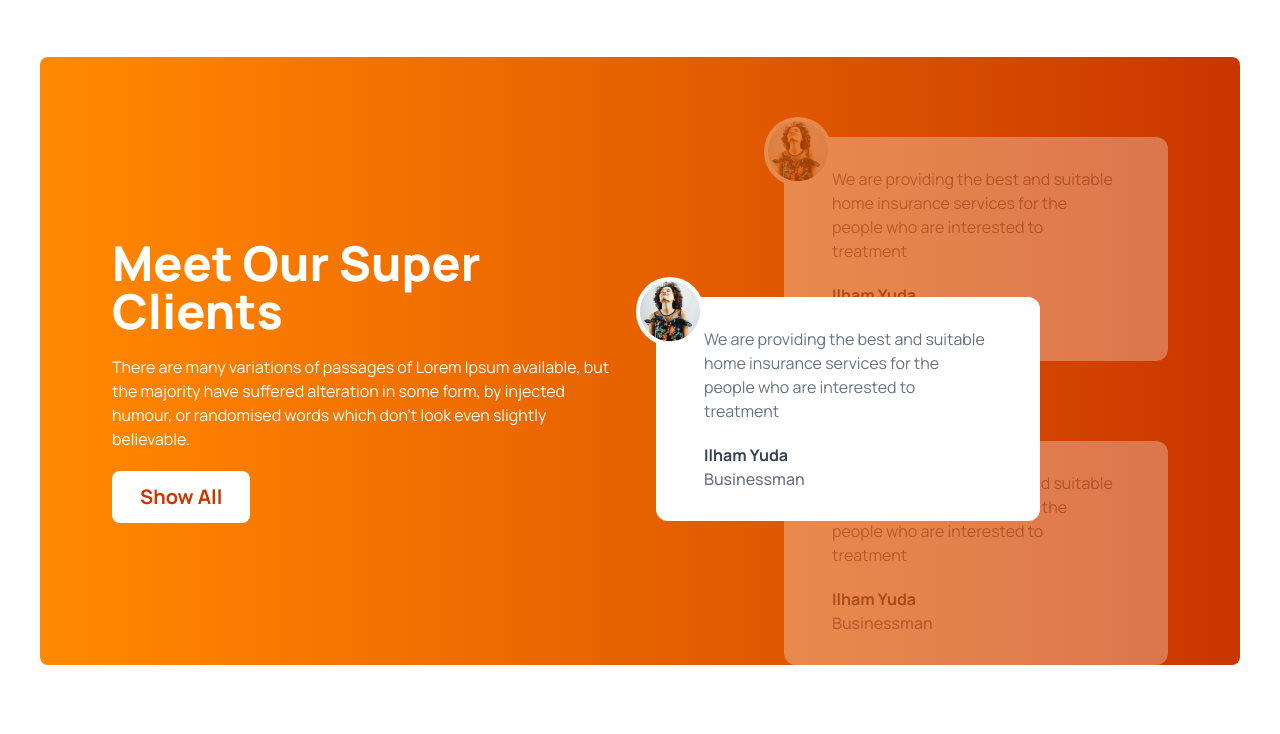
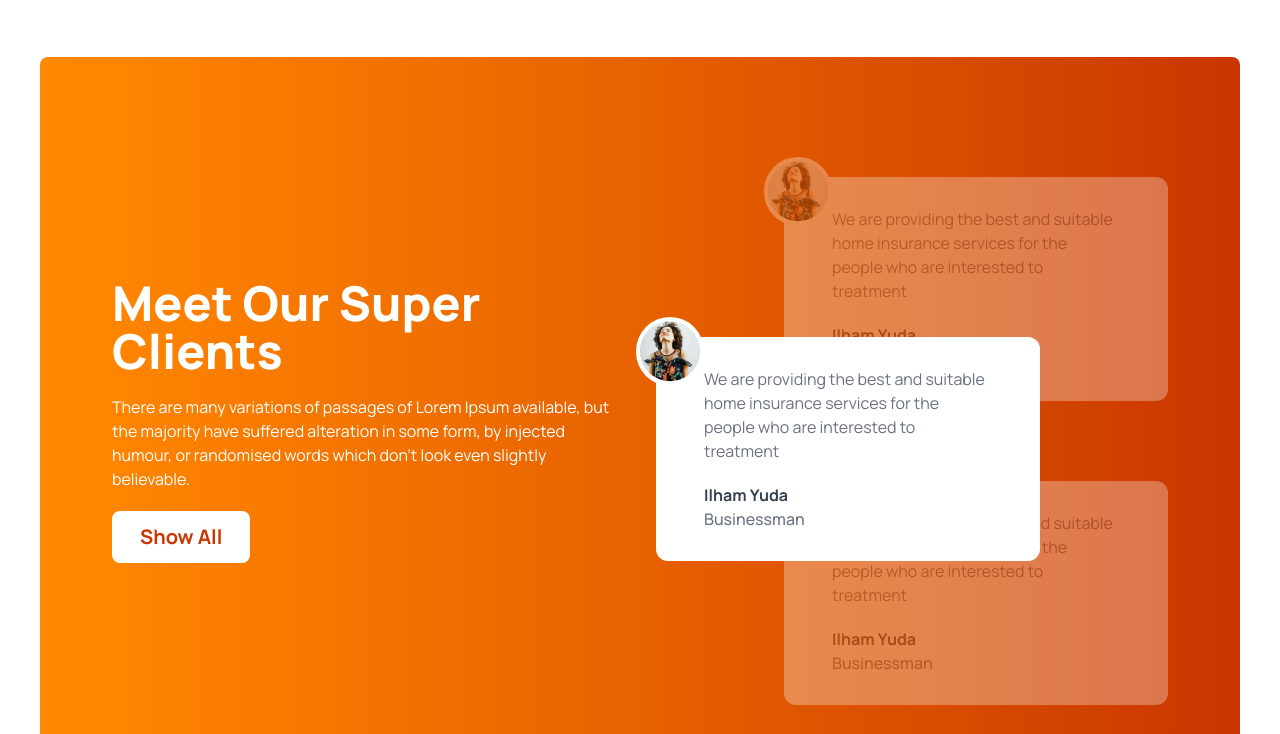
Before and after one commit to aratislamsafol/tea-house, a plain HTML site: page index.html in a window 1280 px wide. Shown: the part 1806-2540 px from the top of the page. Drawn offline with nearby package versions, Linux system fonts and the light colour scheme.

Commit message:
design done

```diff
--- a/index.html
+++ b/index.html
@@ -130,7 +130,7 @@
             </div>
         </section>
         <!-- client -->
-        <section class="md:grid md:grid-cols-2 bg-linear-to-r from-orange-400 to-orange-700 mt-15 rounded-lg mt-10px px-10 lg:px-15 xl:px-18 gap-8 justify-between items-center">
+        <section class="md:grid md:grid-cols-2 bg-linear-to-r from-orange-400 to-orange-700 mt-15 rounded-lg py-10 lg:px-15 xl:px-18 gap-8 justify-between items-center">
             <!-- text section -->
             <div class="text-white pt-10 flex flex-col gap-5">
                 <h1 class="text-5xl font-extrabold max-w-sm">Meet Our Super Clients</h1>
```
